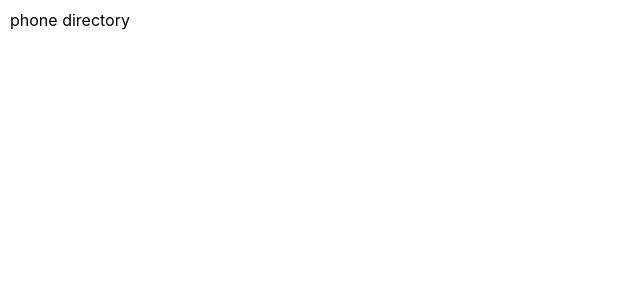
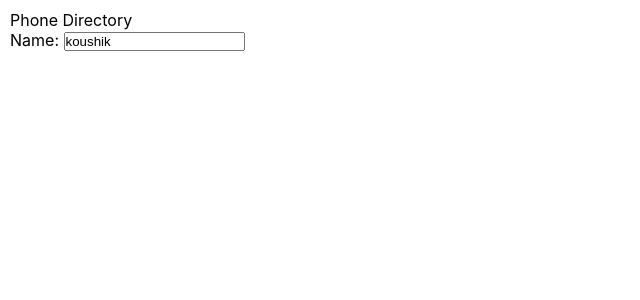
Before and after one commit to koushikkondepati/mini-phone-directory, a React (Create React App) app: page / in a window 1280 px wide. Shown: the top 300 px of the page, without its empty margins (0-640 px from the left). Built offline with nearby package versions, Linux system fonts and the light colour scheme.

Commit message:
Created Skeleton of Home Page

```diff
--- a/src/App.js
+++ b/src/App.js
@@ -1,10 +1,15 @@
 import "./App.css";
-import Header from "./Header"
 
 function App() {
   return (
     <div className="App">
-      <Header/>
+      <div>
+        Phone Directory
+      </div>
+      <div>
+        <label htmlFor="name">Name: </label>
+        <input type="text" placeholder="Enter Your Name" defaultValue="koushik"></input>
+      </div>
     </div>
   );
 }
--- a/src/Header.js
+++ /dev/null
@@ -1,11 +0,0 @@
-import React from 'react'
-
-const Header = function(){
-    return(
-        <div className="headerName">
-            phone directory
-        </div>
-    )
-};
-
-export default Header;
```
